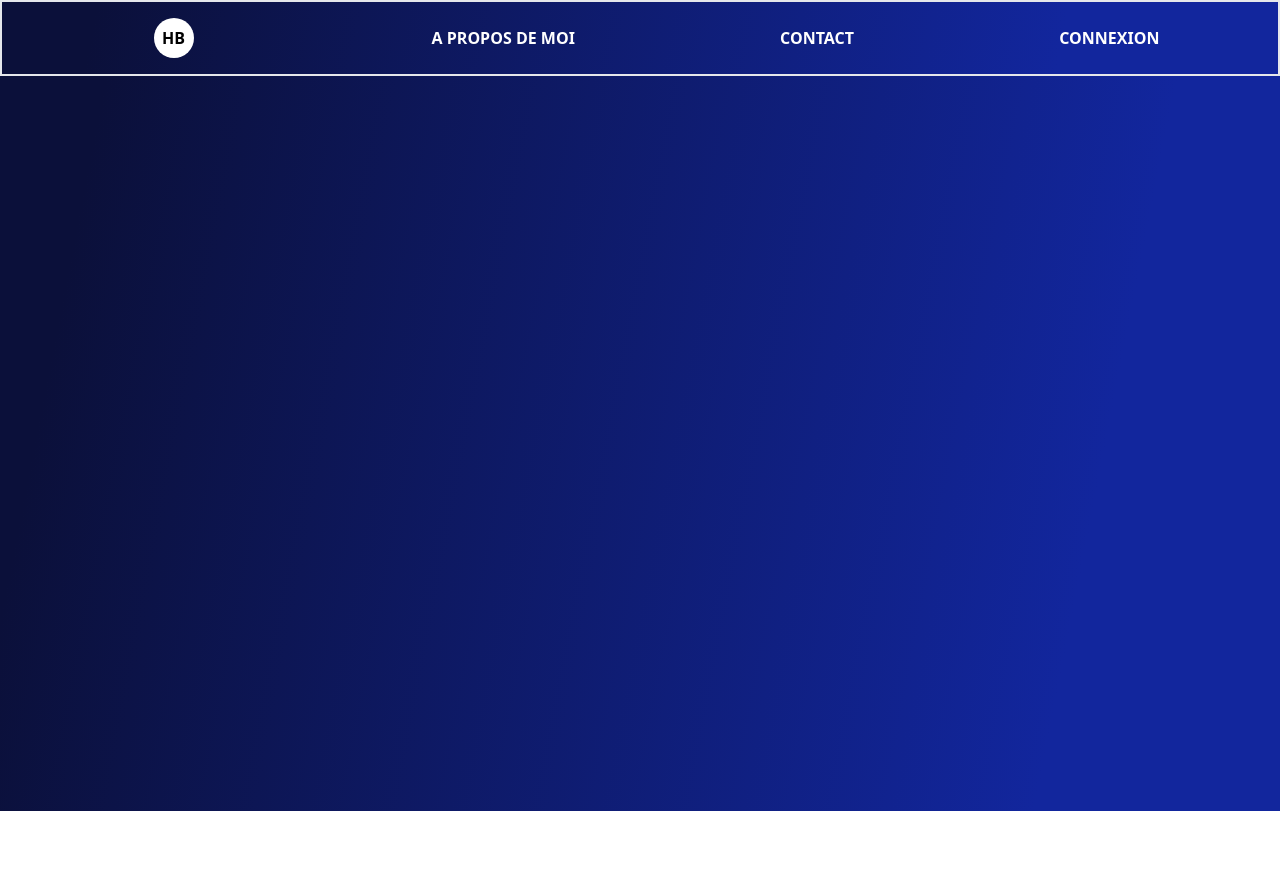
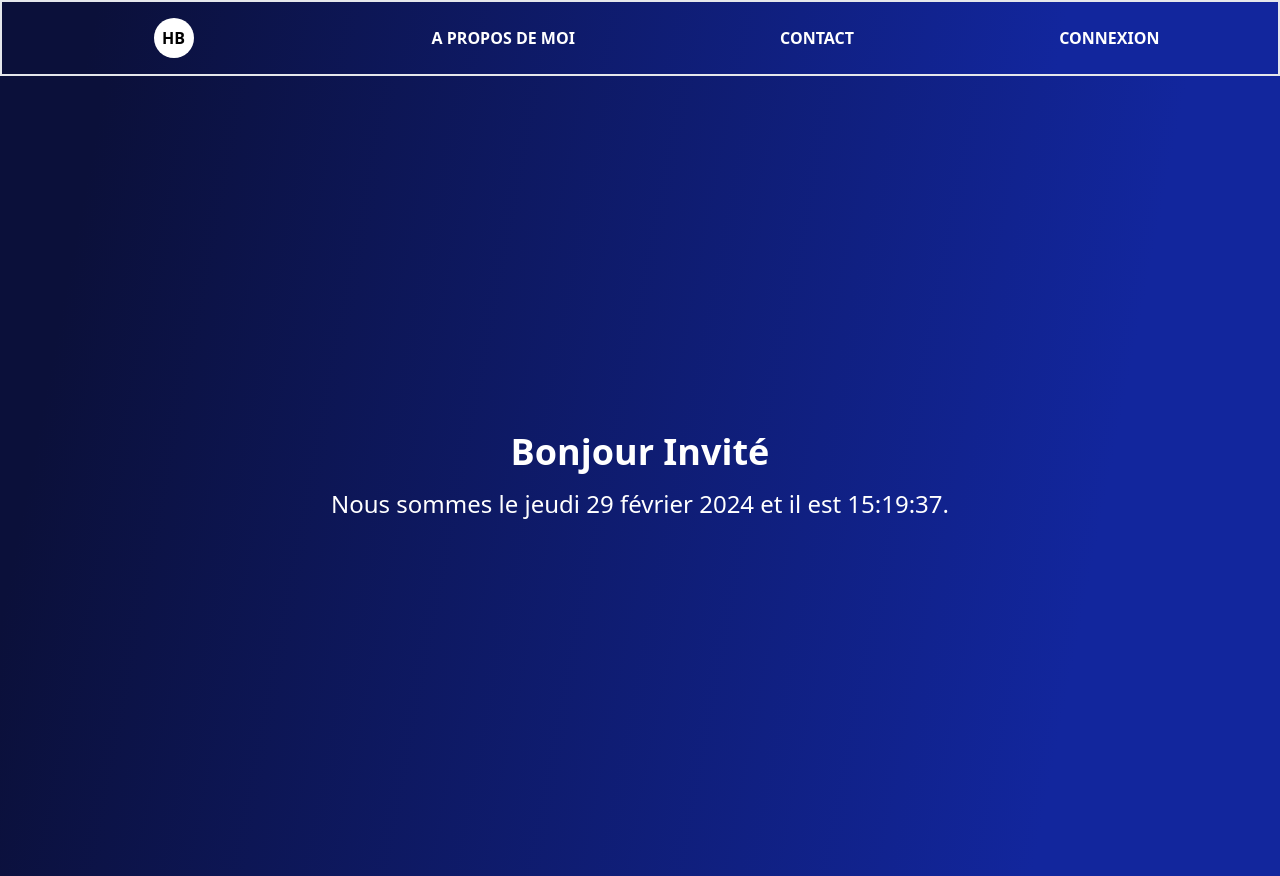
Before and after one commit to Hamza-bakk/DJOSER-FRONT-END, a React (Vite) app: page / in a window 1280 px wide. Before the commit the page ends 811 px from the top, so only its background shows below. Built offline with nearby package versions, Linux system fonts and the light colour scheme; no server answers.

Commit message:
add first_name atome in login user and call him in the homepage one

```diff
--- a/src/assets/styles/globals.scss
+++ b/src/assets/styles/globals.scss
@@ -15,6 +15,6 @@ $gradient-angle: 101deg;
   );
   display: flex;
   width: 100%;
-  max-height: 91.9vh;
+  max-height: auto;
   flex-shrink: 0;
 }
--- a/src/components/HomePages/pageone.jsx
+++ b/src/components/HomePages/pageone.jsx
@@ -1,11 +1,52 @@
-
+import { useState, useEffect } from "react";
+import { userAtom } from "../../stores/userAtom";
+import { useAtom } from "jotai";
 
 const PageOne = () => {
+  const [user] = useAtom(userAtom);
+  console.log(`Le user first name dans page home est`, user.first_name);
+  const [formattedTime, setFormattedTime] = useState(
+    new Date().toLocaleTimeString("fr-FR", {
+      hour: "2-digit",
+      minute: "2-digit",
+      second: "2-digit",
+    })
+  );
+
+  useEffect(() => {
+    const intervalId = setInterval(() => {
+      setFormattedTime(
+        new Date().toLocaleTimeString("fr-FR", {
+          hour: "2-digit",
+          minute: "2-digit",
+          second: "2-digit",
+        })
+      );
+    }, 1000);
+
+    return () => clearInterval(intervalId);
+  }, []);
+
+  const currentDate = new Date();
+  const formattedDate = currentDate.toLocaleDateString("fr-FR", {
+    weekday: "long",
+    year: "numeric",
+    month: "long",
+    day: "numeric",
+  });
+
   return (
-    <div className="h-screen gradient-background">
+    <div className="h-screen gradient-background justify-center items-center text-2xl">
+      <div className="text-center text-white">
+      <h1 className="text-4xl font-bold mb-4">
+  Bonjour {user.first_name ? user.first_name : "Invité"}
+</h1>{" "}
+        <p className="text-2xl">
+          Nous sommes le {formattedDate} et il est {formattedTime}.
+        </p>
+      </div>
+    </div>
+  );
+};
 
-    </div>
-  )
-}
-
-export default PageOne
+export default PageOne;
--- a/src/pages/User/login.jsx
+++ b/src/pages/User/login.jsx
@@ -33,16 +33,10 @@ const Login = () => {
   const handleSubmit = async (e) => {
     e.preventDefault();
     try {
-      // Récupérer le token JWT en utilisant JwtCreate
       const { access } = await JwtCreate(formDataLogin);
-
-      // Utiliser le token JWT pour appeler UserLogin et récupérer l'ID de l'utilisateur
       const userData = await UserLogin(access);
-      setUser(userData.id);
-      console.log(userData.id)
-
+      setUser({ id: userData.id, first_name: userData.first_name });
       navigate('/');
-      console.log('Connexion réussie');
     } catch (error) {
       console.error('Une erreur s\'est produite lors de la connexion :', error);
     }
--- a/src/pages/User/logout.jsx
+++ b/src/pages/User/logout.jsx
@@ -18,7 +18,7 @@ const Logout = () => {
         localStorage.removeItem('access_token');
 
         // Rediriger vers la page de connexion après la déconnexion
-        navigate('/login');
+        navigate('/');
 
         console.log('Déconnexion réussie');
       } catch (error) {
--- a/src/stores/userAtom.jsx
+++ b/src/stores/userAtom.jsx
@@ -3,4 +3,5 @@ import { atom } from 'jotai';
 
 export const userAtom = atom({
   id: "",
+  first_name: "",
 });
```
